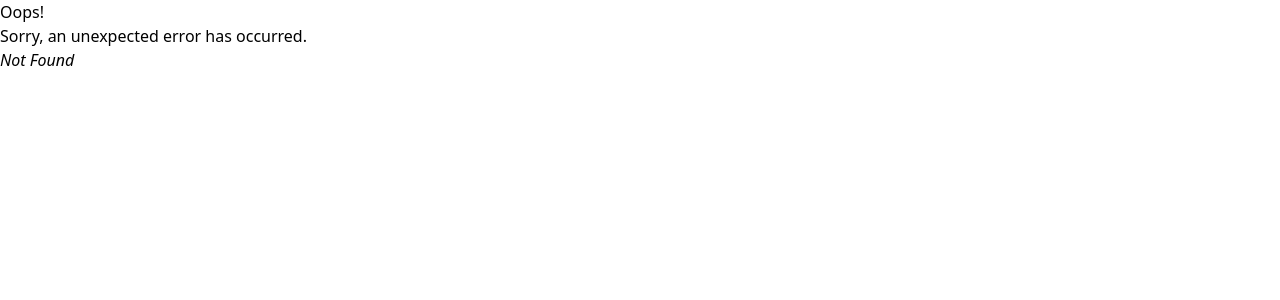
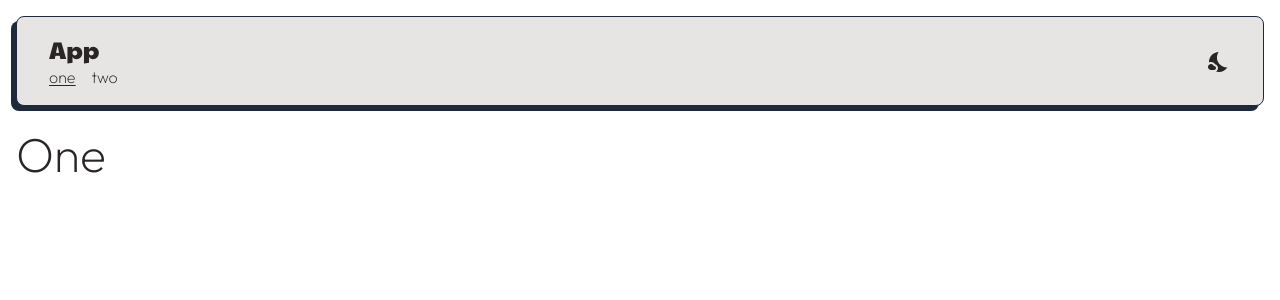
Before and after one commit to dannygrimmig/feed-app, a React (Create React App) app: page /one in a window 1280 px wide. Before the commit this address had no page. Shown: the top 300 px of the page. Built offline with nearby package versions, Linux system fonts and the light colour scheme.

Commit message:
make more generic

```diff
--- a/src/components/DashboardBoxHeader/DashboardBoxHeader.js
+++ b/src/components/DashboardBoxHeader/DashboardBoxHeader.js
@@ -10,7 +10,7 @@ export function DashboardBoxHeader(props) {
       <h1 className="text-2xl font-header w-max">{header}</h1>
 
       <button
-        className={`${isEditing && "font-header"}`}
+        className={`${isEditing && "font-header"} hover:scale-125 transition`}
         onClick={() => setIsEditing(!isEditing)}
       >
         {isEditing ? <DoneOutlineOutlinedIcon /> : <EditOutlinedIcon />}
--- a/src/components/NavBar/NavBar.js
+++ b/src/components/NavBar/NavBar.js
@@ -17,7 +17,7 @@ export function NavBar(props) {
     <div className={navStyles}>
       <div>
         <h1 className="text-2xl font-header">
-          <Link to={"/"}>Financial Portfolio</Link>
+          <Link to={"/"}>App</Link>
         </h1>
 
         <div className="flex space-x-4">
@@ -35,7 +35,10 @@ export function NavBar(props) {
         </div>
       </div>
 
-      <div className="cursor-pointer" onClick={() => setDarkMode(!darkMode)}>
+      <div
+        className="cursor-pointer hover:scale-125 transition"
+        onClick={() => setDarkMode(!darkMode)}
+      >
         {darkMode ? <LightModeIcon /> : <NightsStayIcon />}
       </div>
     </div>
--- a/src/pages/Expenses/Expenses.js
+++ /dev/null
@@ -1,9 +0,0 @@
-import * as React from "react";
-
-export function Expenses() {
-  return (
-    <>
-      <h1 className="text-5xl">Expenses</h1>
-    </>
-  );
-}
--- a/src/pages/Home/Home.js
+++ b/src/pages/Home/Home.js
@@ -11,7 +11,7 @@ import { DashboardBoxHeader } from "../../components/DashboardBoxHeader/Dashboar
 export function Home() {
   const lightBoxStyles = "from-sky-200 to-sky-300 shadow-slate-800";
   const darkBoxStyles = "dark:from-sky-700 dark:to-sky-800 dark:shadow-sky-600";
-  const boxStyles = `rounded-lg p-4 border border-slate-800 bg-gradient-to-r shadow-[-5px_5px] hover:shadow-[-8px_8px] hover:-mr-1 hover:-mt-1 ${lightBoxStyles} ${darkBoxStyles} `;
+  const boxStyles = `rounded-lg p-4 border border-slate-800 bg-gradient-to-r shadow-[-5px_5px] ${lightBoxStyles} ${darkBoxStyles} `;
 
   const [populatingPieData, setPopulatingPieData] = React.useState(false);
   const [populatingBarData, setPopulatingBarData] = React.useState(false);
--- /dev/null
+++ b/src/pages/One/One.js
@@ -0,0 +1,9 @@
+import * as React from "react";
+
+export function One() {
+  return (
+    <>
+      <h1 className="text-5xl">One</h1>
+    </>
+  );
+}
--- a/src/pages/Savings/Savings.js
+++ /dev/null
@@ -1,9 +0,0 @@
-import * as React from "react";
-
-export function Savings() {
-  return (
-    <>
-      <h1 className="text-5xl">Savings</h1>
-    </>
-  );
-}
--- /dev/null
+++ b/src/pages/Two/Two.js
@@ -0,0 +1,9 @@
+import * as React from "react";
+
+export function Two() {
+  return (
+    <>
+      <h1 className="text-5xl">Two</h1>
+    </>
+  );
+}
```
Also changed, not shown: src/constants/routes.js (+6 -6 lines).
